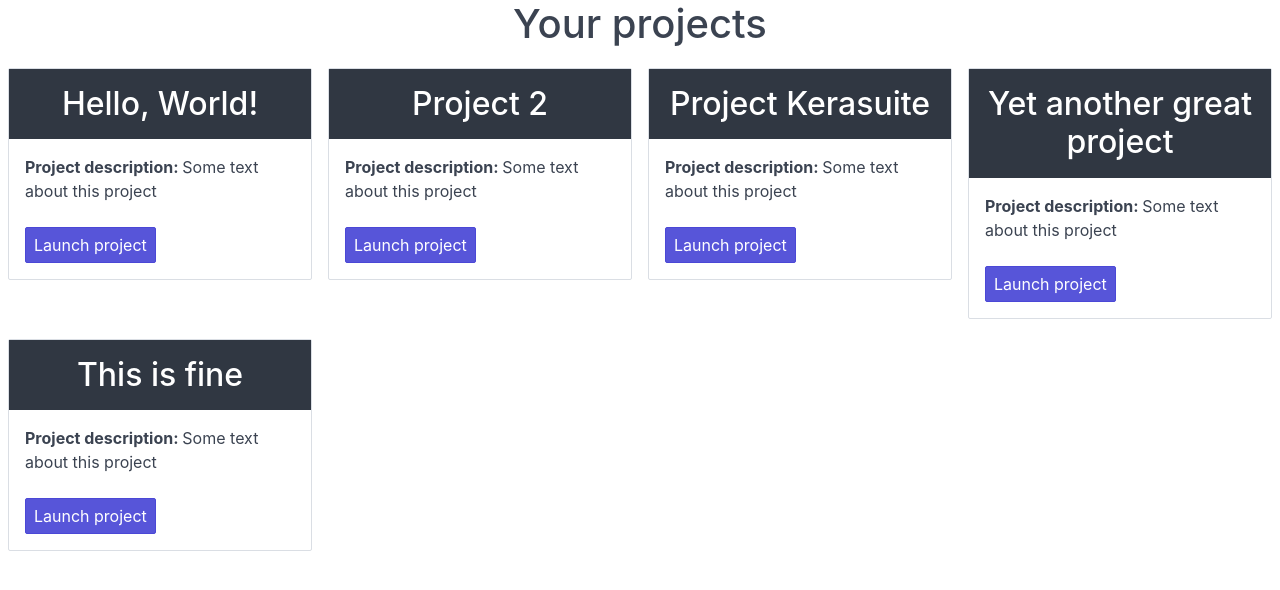
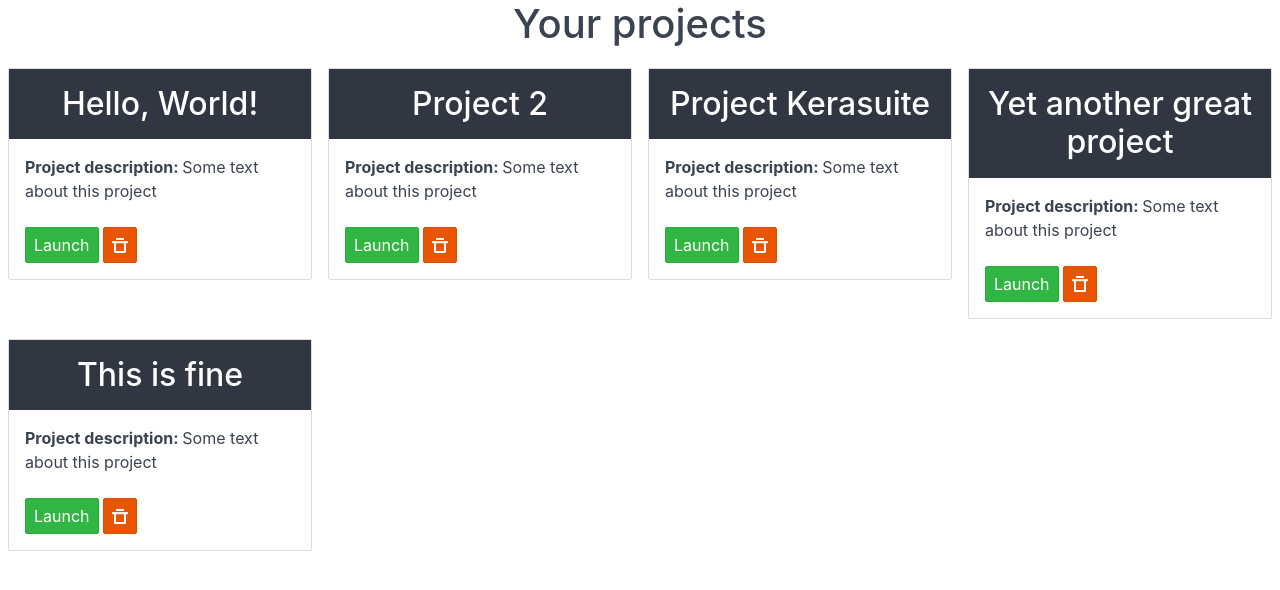
Before and after one commit to MeurillonGuillaume/Kerasuite, a Flask app: page / in a window 1280 px wide. Shown: the part 76-666 px from the top of the page. Run offline with Flask 2, Linux system fonts and the light colour scheme; the visitor is signed in with stand-in values (Sample User, id 1).

Commit message:
Little trash icon for a project

```diff
--- a/templates/base.html
+++ b/templates/base.html
@@ -5,6 +5,7 @@
     <title>Kerasuite</title>
     <meta name="viewport" content="width=device-width, initial-scale=1">
     <link rel="stylesheet" href="https://unpkg.com/spectre.css/dist/spectre.min.css">
+    <link rel="stylesheet" href="https://unpkg.com/spectre.css/dist/spectre-icons.css">
 </head>
 <body>
 
--- a/templates/home.html
+++ b/templates/home.html
@@ -13,11 +13,14 @@
                         </div>
                         <div class="card-body">
                             <p><span class="text-bold">Project description: </span>{{ project.description }}</p>
-                            <button class="btn btn-primary">Launch project</button>
+                            <button class="btn btn-success">Launch</button>
+                            <button class="btn btn-error text-right tooltip tooltip-bottom"
+                                    data-tooltip="Delete this project"><i class="icon icon-delete"></i></button>
                         </div>
                     </div>
                 </div>
             {% endfor %}
         {% endif %}
+
     </div>
 {% endblock %}
```
